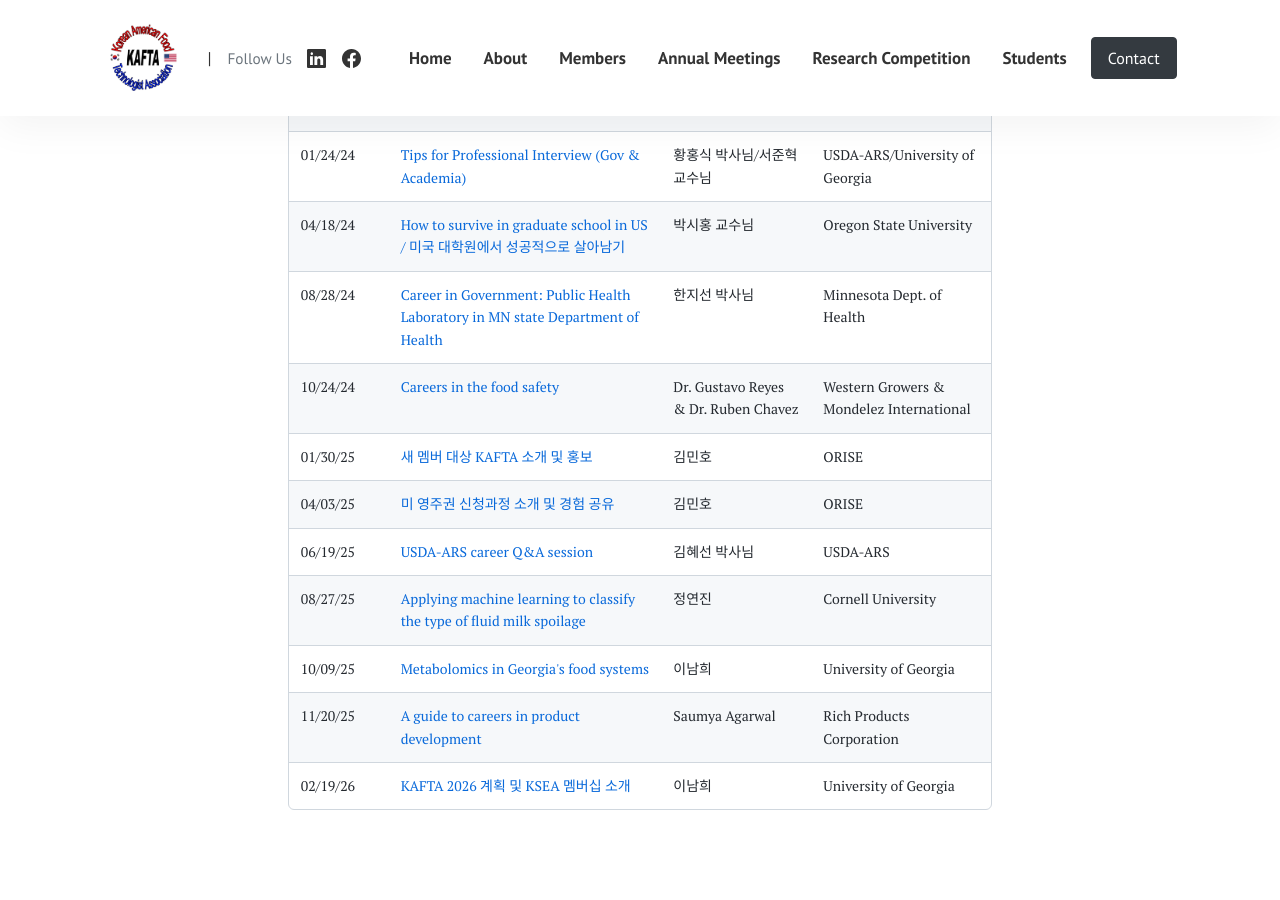
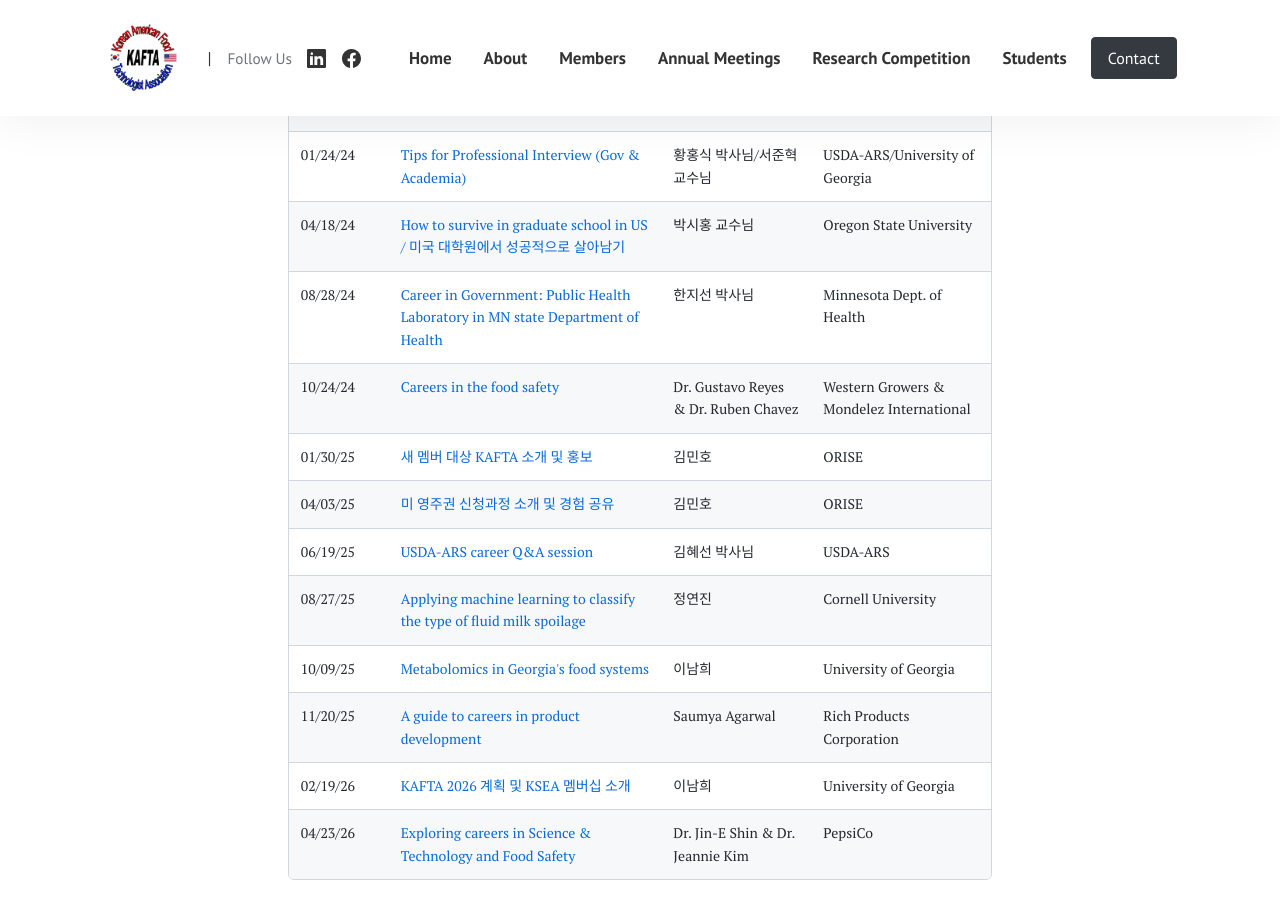
Before and after one commit to KAFTA-USA/KAFTA-USA.github.io, a Jekyll site: the page built from pages/students.html, in a window 1280 px wide and 900 px high, scrolled down 1366 px. Built offline with Jekyll 4.4.1, drawn with Linux system fonts in a browser that asks for light colours; before the commit the page ends 2196 px from its top, so only the background shows below that.

Commit message:
Add new event on careers in Science & Technology

```diff
--- a/pages/students.html
+++ b/pages/students.html
@@ -99,7 +99,9 @@
                 <tr><td>10/09/25</td><td class="title-highlight">Metabolomics in Georgia's food systems</td><td>이남희</td><td>University of Georgia</td></tr>
                 <tr><td>11/20/25</td><td class="title-highlight">A guide to careers in product development</td><td>Saumya Agarwal</td><td>Rich Products Corporation</td></tr>
                 <tr><td>02/19/26</td><td class="title-highlight">KAFTA 2026 계획 및 KSEA 멤버십 소개</td><td>이남희</td><td>University of Georgia</td></tr>
+                <tr><td>04/23/26</td><td class="title-highlight">Exploring careers in Science & Technology and Food Safety</td><td>Dr. Jin-E Shin & Dr. Jeannie Kim </td><td>PepsiCo</td></tr>
             </tbody>
+
         </table>
     </div>
 </div>
```
